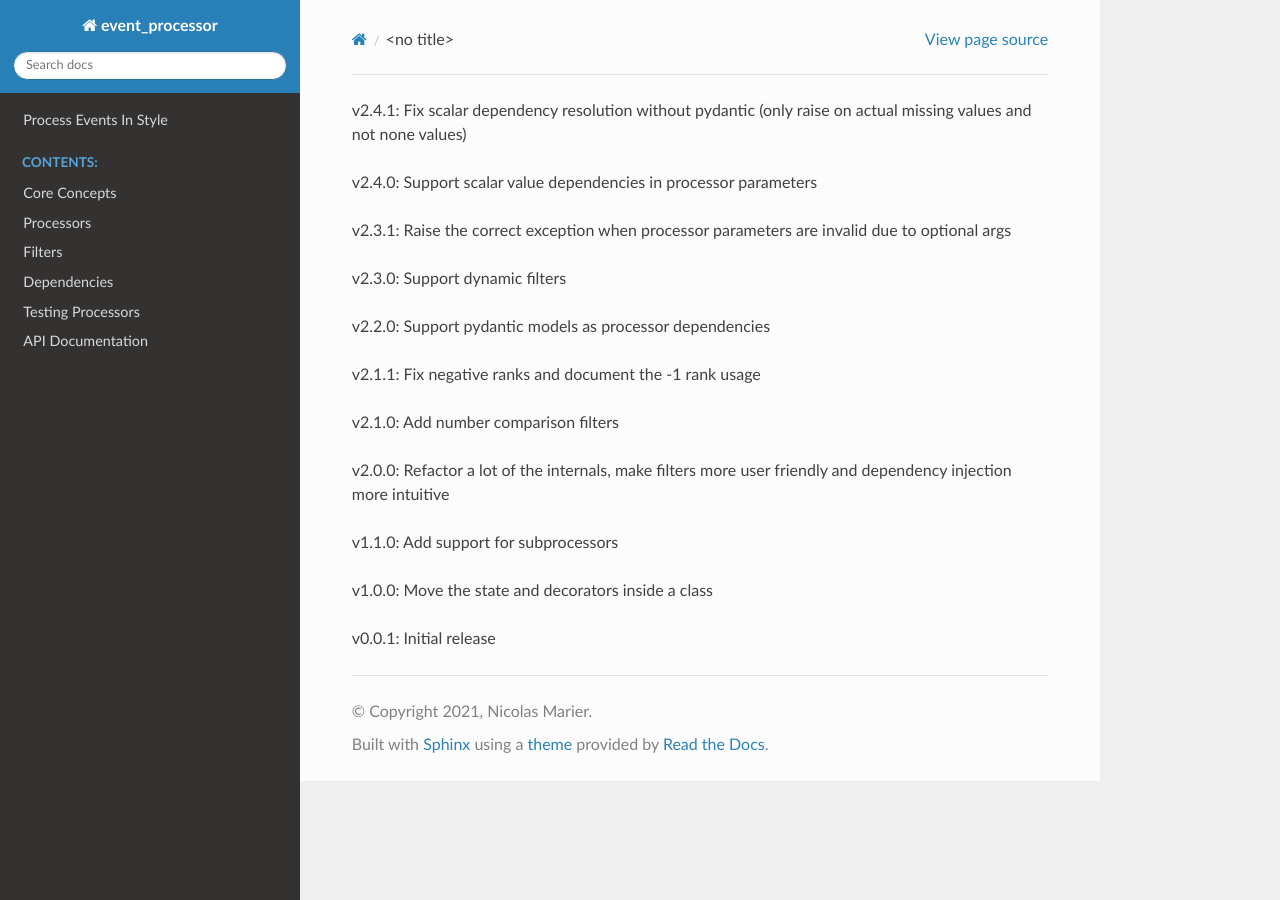
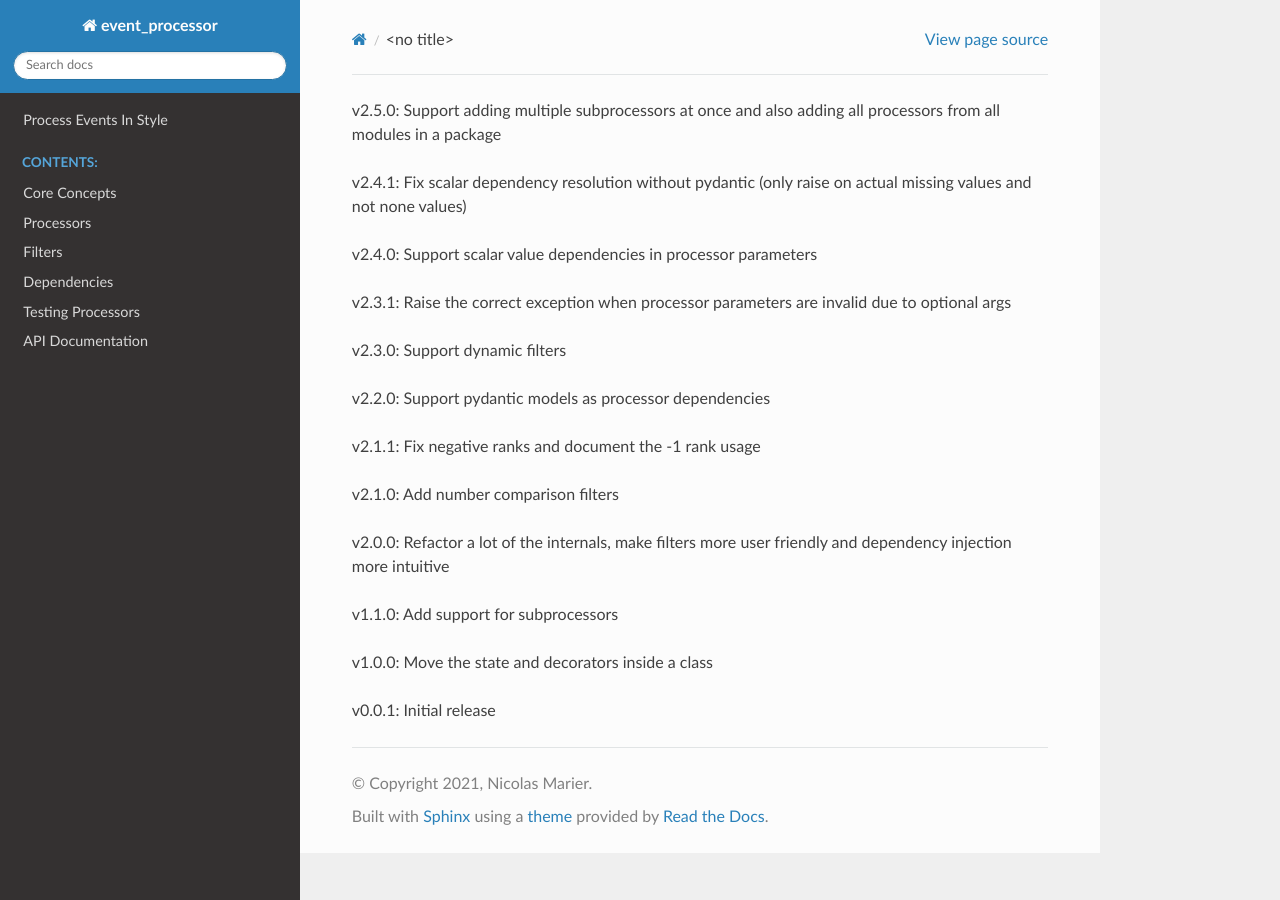
Before and after one commit to marier-nico/event-processor, a Sphinx documentation site: the page built from docs/content/changelog.rst, in a window 1280 px wide. Built offline with Sphinx 7.4.7 and the Read the Docs theme 2.0.0, drawn with Linux system fonts in a browser that asks for light colours; the version number could not be read and is left out.

Commit message:
Update changelog

```diff
--- a/docs/content/changelog.rst
+++ b/docs/content/changelog.rst
@@ -1,3 +1,4 @@
+- v2.5.0: Support adding multiple subprocessors at once and also adding all processors from all modules in a package
 - v2.4.1: Fix scalar dependency resolution without pydantic (only raise on actual missing values and not none values)
 - v2.4.0: Support scalar value dependencies in processor parameters
 - v2.3.1: Raise the correct exception when processor parameters are invalid due to optional args
```
